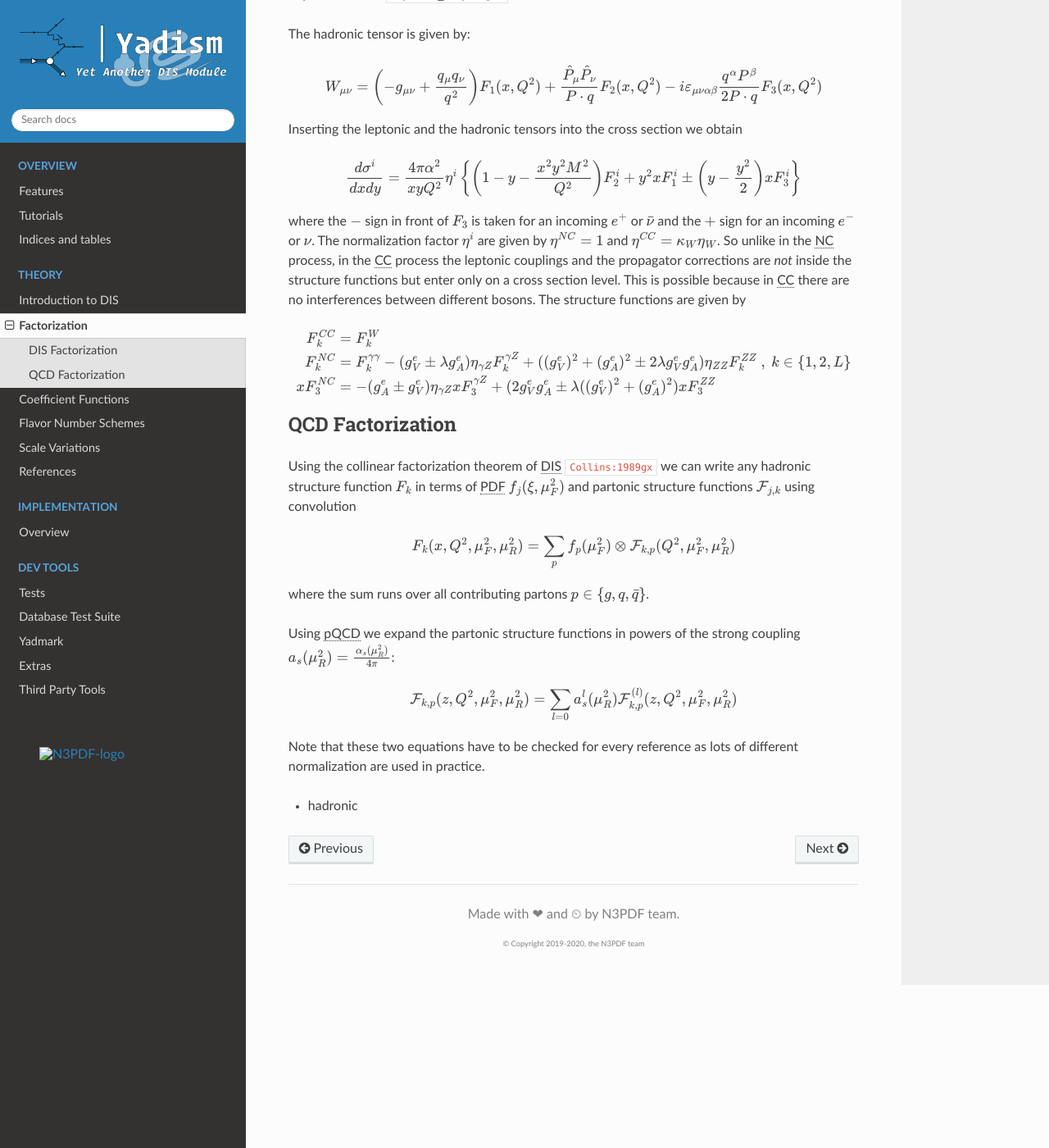
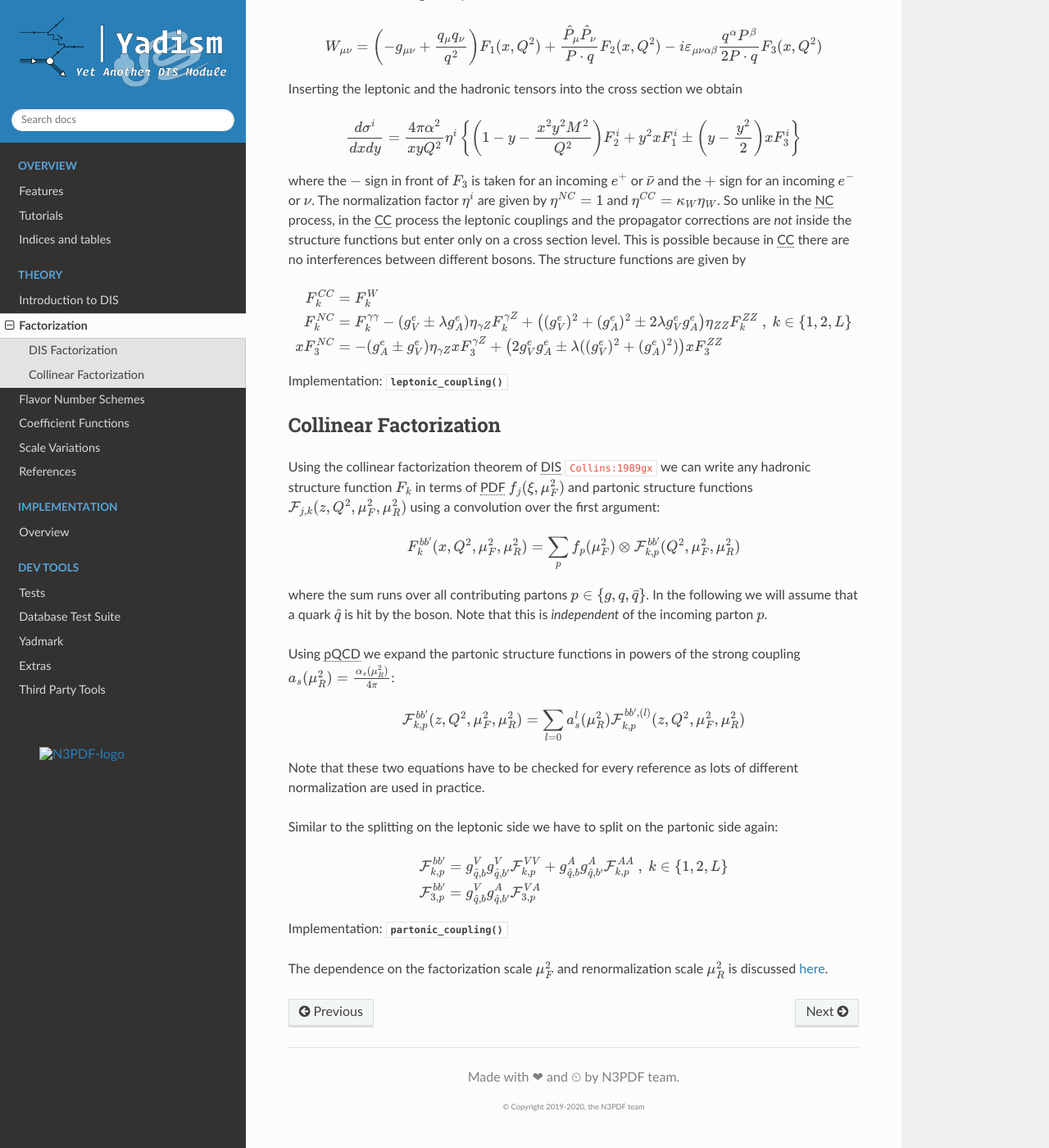
Before and after one commit to NNPDF/yadism, a Sphinx documentation site: the page built from docs/sphinx/source/theory/fact.rst, in a window 1280 px wide and 1400 px high, scrolled down 1317 px. Shown: the whole window at 82% size. Built offline with Sphinx 7.4.7 and the Read the Docs theme 2.0.0, drawn with Linux system fonts in a browser that asks for light colours; pages that are not in the unit, such as notebooks, are missing from menus; the version number could not be read and is left out; cross-references to code outside the pages are shown as plain code; some of the changed text lies outside the part shown.

Commit message:
Improve doc/fact: more collinear and mv hadronic_coupling partonic_coupling

```diff
--- a/docs/sphinx/source/theory/fact.rst
+++ b/docs/sphinx/source/theory/fact.rst
@@ -10,7 +10,7 @@ Factorization
 We refer to Factorization as the universal property that the |DIS| cross section
 can be factored into different parts: **DIS Factorization** ensures that
 the cross section can be split into a *leptonic* and an *hadronic* part.
-In *addition* on the hadronic part **QCD Factorization** ensures that the structure
+In *addition* on the hadronic part **Collinear Factorization** ensures that the structure
 functions can be split into an perturbative hard matix element and a non-perturbative |PDF|.
 
 In the following we will explain how to connect the top-level observables and the
@@ -80,28 +78,42 @@ interferences between different bosons. The structure functions are given by
 
 .. math ::
     F_k^{CC} &= F_k^W\\
-    F_k^{NC} &= F_k^{\gamma\gamma} - (g_V^e \pm \lambda g_A^e) \eta_{\gamma Z} F_k^{\gamma Z} + ((g_V^e)^2 + (g_A^e)^2  \pm 2 \lambda g_V^e g_A^e) \eta_{ZZ} F_k^{ZZ}~,~ k\in\{1,2,L\} \\
-    x F_3^{NC} &= -(g_A^e \pm g_V^e) \eta_{\gamma Z} x F_3^{\gamma Z} + (2g_V^e g_A^e \pm \lambda((g_V^e)^2 + (g_A^e)^2) x F_3^{ZZ}
+    F_k^{NC} &= F_k^{\gamma\gamma} - (g_V^e \pm \lambda g_A^e) \eta_{\gamma Z} F_k^{\gamma Z} + \left((g_V^e)^2 + (g_A^e)^2  \pm 2 \lambda g_V^e g_A^e \right) \eta_{ZZ} F_k^{ZZ}~,~ k\in\{1,2,L\} \\
+    x F_3^{NC} &= -(g_A^e \pm g_V^e) \eta_{\gamma Z} x F_3^{\gamma Z} + \left(2g_V^e g_A^e \pm \lambda((g_V^e)^2 + (g_A^e)^2)\right) x F_3^{ZZ}
 
-QCD Factorization
------------------
+Implementation: :meth:`~yadism.coupling_constants.CouplingConstants.leptonic_coupling`
+
+Collinear Factorization
+-----------------------
 
 Using the collinear factorization theorem of |DIS| :cite:`Collins:1989gx` we can write any
 hadronic structure function :math:`F_k` in terms of |PDF| :math:`f_j(\xi,\mu_F^2)` and
-partonic structure functions :math:`\mathcal F_{j,k}` using convolution
+partonic structure functions :math:`\mathcal F_{j,k}(z, Q^2,\mu_F^2,\mu_R^2)` using a convolution
+over the first argument:
 
 .. math ::
-    F_k(x,Q^2,\mu_F^2,\mu_R^2) = \sum_{p} f_p(\mu_F^2) \otimes \mathcal F_{k,p}(Q^2,\mu_F^2,\mu_R^2)
+    F_k^{bb'}(x,Q^2,\mu_F^2,\mu_R^2) = \sum_{p} f_p(\mu_F^2) \otimes \mathcal F_{k,p}^{bb'}(Q^2,\mu_F^2,\mu_R^2)
 
-where the sum runs over all contributing partons :math:`p\in\{g,q,\bar q\}`.
+where the sum runs over all contributing partons :math:`p\in\{g,q,\bar q\}`. In the following we will
+assume that a quark :math:`\hat q` is hit by the boson. Note that this is *independent* of the incoming
+parton :math:`p`.
 
 Using |pQCD| we expand the partonic structure functions in powers of the strong coupling
 :math:`a_s(\mu_R^2) = \frac{\alpha_s(\mu_R^2)}{4\pi}`:
 
 .. math ::
-    \mathcal F_{k,p}(z, Q^2,\mu_F^2,\mu_R^2) = \sum_{l=0} a_s^l(\mu_R^2) \mathcal F_{k,p}^{(l)}(z, Q^2,\mu_F^2,\mu_R^2)
+    \mathcal F_{k,p}^{bb'}(z, Q^2,\mu_F^2,\mu_R^2) = \sum_{l=0} a_s^l(\mu_R^2) \mathcal F_{k,p}^{bb',(l)}(z, Q^2,\mu_F^2,\mu_R^2)
 
 Note that these two equations have to be checked for every reference as lots of different
 normalization are used in practice.
 
-- hadronic
+Similar to the splitting on the leptonic side we have to split on the partonic side again:
+
+.. math ::
+    \mathcal F_{k,p}^{bb'} &= g_{\hat q,b}^V g_{\hat q,b'}^V \mathcal F_{k,p}^{VV} + g_{\hat q,b}^A g_{\hat q,b'}^A \mathcal F_{k,p}^{AA}~,~ k\in\{1,2,L\} \\
+    \mathcal F_{3,p}^{bb'} &= g_{\hat q,b}^V g_{\hat q,b'}^A \mathcal F_{3,p}^{VA}
+
+Implementation: :meth:`~yadism.coupling_constants.CouplingConstants.partonic_coupling`
+
+The dependence on the factorization scale :math:`\mu_F^2` and renormalization scale :math:`\mu_R^2`
+is discussed :doc:`here </theory/scale-variations>`.
```
Also changed, not shown: other parts of docs/sphinx/source/theory/fact.rst (+0 -2 lines), docs/sphinx/source/index.rst (+1 -7 lines), 2 other files.
